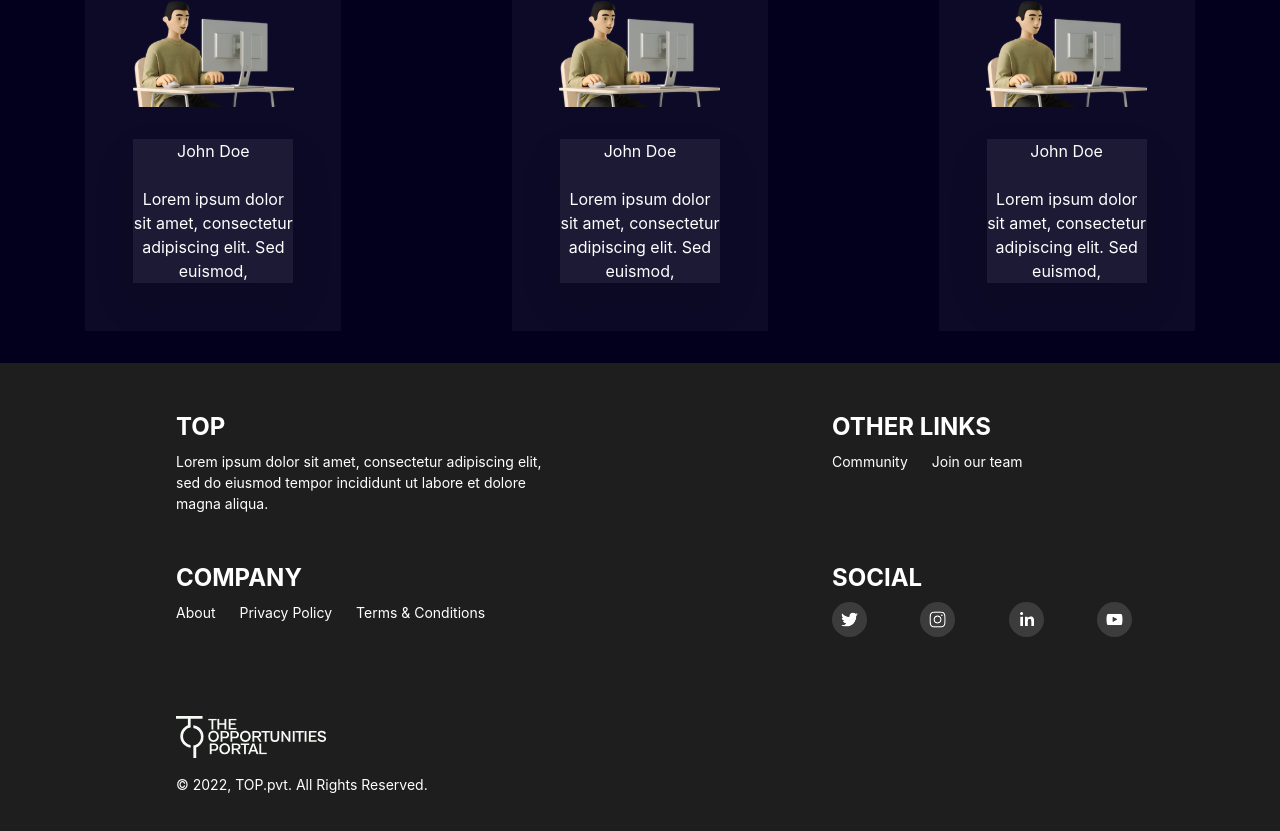
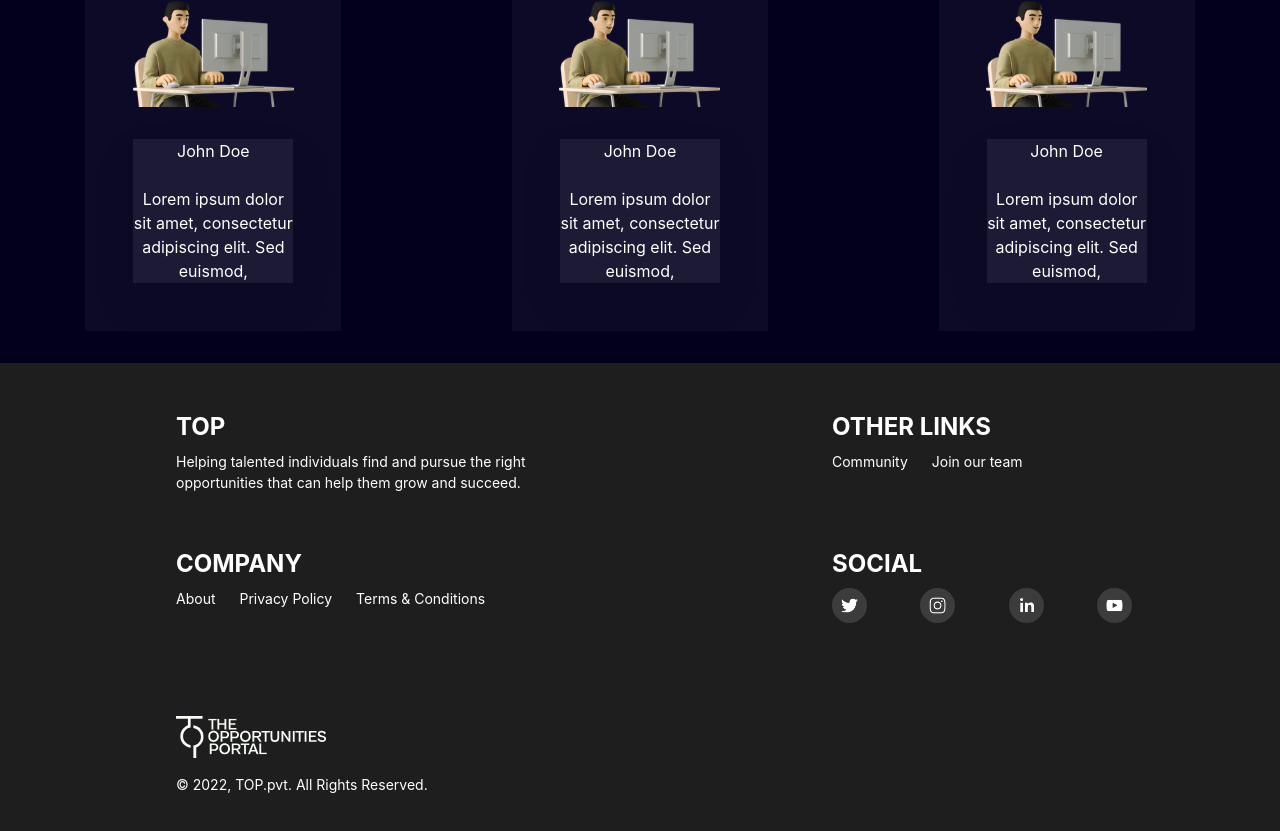
Before and after one commit to The-Opportunties-Portal/top-landing, a Next.js app: page /about in a window 1280 px wide. Shown: the part 1419-2250 px from the top of the page. Built offline with nearby package versions, Linux system fonts and the light colour scheme.

Commit message:
Update footer content

```diff
--- a/components/index/Footer.tsx
+++ b/components/index/Footer.tsx
@@ -27,8 +27,8 @@ export const Footer = () => {
           TOP
         </Heading>
         <Text fontSize={{ base: "xs", sm: "sm" }}>
-          Lorem ipsum dolor sit amet, consectetur adipiscing elit, sed do
-          eiusmod tempor incididunt ut labore et dolore magna aliqua.{" "}
+          Helping talented individuals find and pursue the right opportunities
+          that can help them grow and succeed.
         </Text>
       </Box>
       <Box
@@ -66,25 +66,25 @@ export const Footer = () => {
         </Heading>
         <HStack justify={"space-between"} w={{ base: "300px", md: "300px" }}>
           <SocialIcon
-            url="https://twitter.com/johntony366/"
+            url="https://twitter.com/"
             fgColor="white"
             bgColor="#3C3C3C"
             style={{ height: 35, width: 35 }}
           />
           <SocialIcon
-            url="https://instagram.com/john.tony366/"
+            url="https://instagram.com/"
             fgColor="white"
             bgColor="#3C3C3C"
             style={{ height: 35, width: 35 }}
           />
           <SocialIcon
-            url="https://www.linkedin.com/johntony366"
+            url="https://www.linkedin.com/"
             fgColor="white"
             bgColor="#3C3C3C"
             style={{ height: 35, width: 35 }}
           />
           <SocialIcon
-            url="https://www.youtube.com/channel/UCjOxgxgP5Dhw0iBpaQpX0vA"
+            url="https://www.youtube.com/channel/"
             fgColor="white"
             bgColor="#3C3C3C"
             style={{ height: 35, width: 35 }}
```
